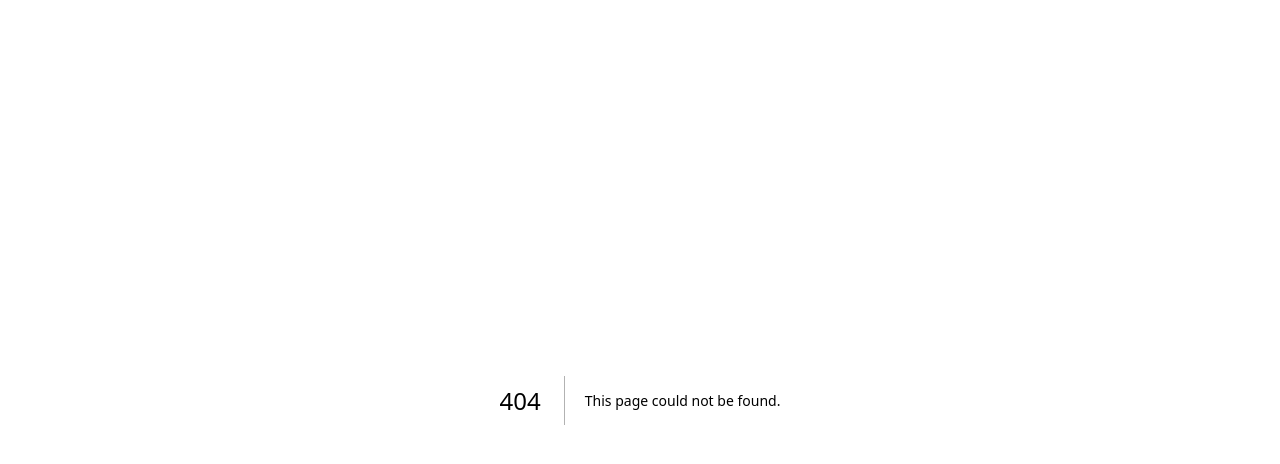
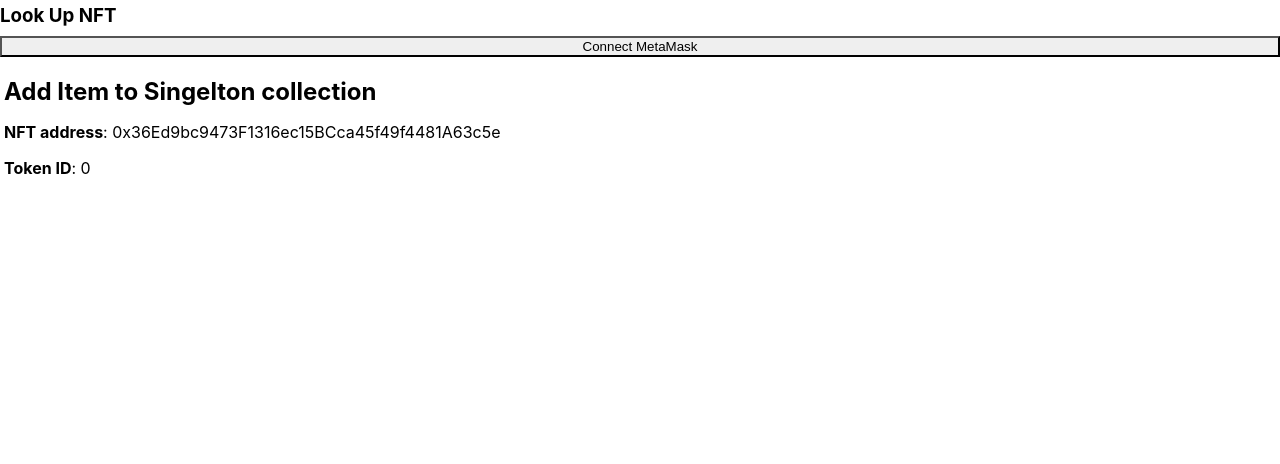
Before and after one commit to MoonSHRD/TelegramNFTMarketplace, a Next.js app in the folder dapp/: page /looknft in a window 1280 px wide. Before the commit this address had no page. Shown: the top 464 px of the page. Built offline with nearby package versions, Linux system fonts and the light colour scheme.

Commit message:
look-nft

```diff
--- /dev/null
+++ b/dapp/src/pages/looknft.tsx
@@ -0,0 +1,109 @@
+import type { NextPage } from 'next'
+import Head from 'next/head'
+import NextLink from "next/link"
+import { VStack, Heading, Box, LinkOverlay, LinkBox} from "@chakra-ui/layout"
+import { Text, Button } from '@chakra-ui/react'
+import { useState, useEffect} from 'react'
+import {ethers} from "ethers"
+import ReadNFT_Telegram from '../components/readNFT_Telegram'
+
+
+
+declare let window:any
+
+const Home: NextPage = () => {
+  const [balance, setBalance] = useState<string | undefined>()
+  const [currentAccount, setCurrentAccount] = useState<string | undefined>()
+  const [chainId, setChainId] = useState<number | undefined>()
+  const [chainname, setChainName] = useState<string | undefined>()
+
+  useEffect(() => {
+    if(!currentAccount || !ethers.utils.isAddress(currentAccount)) return
+    //client side code
+    if(!window.ethereum) return
+    const provider = new ethers.providers.Web3Provider(window.ethereum)
+    provider.getBalance(currentAccount).then((result)=>{
+      setBalance(ethers.utils.formatEther(result))
+    })
+    provider.getNetwork().then((result)=>{
+      setChainId(result.chainId)
+      setChainName(result.name)
+    })
+
+  },[currentAccount])
+
+  const onClickConnect = () => {
+    //client side code
+    if(!window.ethereum) {
+      console.log("please install MetaMask")
+      return
+    }
+    /*
+    //change from window.ethereum.enable() which is deprecated
+    //see docs: https://docs.metamask.io/guide/ethereum-provider.html#legacy-methods
+    window.ethereum.request({ method: 'eth_requestAccounts' })
+    .then((accounts:any)=>{
+      if(accounts.length>0) setCurrentAccount(accounts[0])
+    })
+    .catch('error',console.error)
+    */
+
+    //we can do it using ethers.js
+    const provider = new ethers.providers.Web3Provider(window.ethereum)
+
+    // MetaMask requires requesting permission to connect users accounts
+    provider.send("eth_requestAccounts", [])
+    .then((accounts)=>{
+      if(accounts.length>0) setCurrentAccount(accounts[0])
+    })
+    .catch((e)=>console.log(e))
+  }
+
+  const onClickDisconnect = () => {
+    console.log("onClickDisConnect")
+    setBalance(undefined)
+    setCurrentAccount(undefined)
+  }
+
+  return (
+    <>
+      <Head>
+        <title>NFT Wizard</title>
+      </Head>
+
+      <Heading as="h3"  my={4}>Look Up NFT</Heading>
+      <VStack>
+        <Box w='100%' my={4}>
+        {currentAccount
+          ? <Button type="button" w='100%' onClick={onClickDisconnect}>
+                Account:{currentAccount}
+            </Button>
+          : <Button type="button" w='100%' onClick={onClickConnect}>
+                  Connect MetaMask
+              </Button>
+        }
+        </Box>
+        {currentAccount
+          ?<Box  mb={0} p={4} w='100%' borderWidth="1px" borderRadius="lg">
+          <Heading my={4}  fontSize='xl'>Account info</Heading>
+          <Text>ETH Balance of current account: {balance}</Text>
+          <Text>Chain Info: ChainId {chainId} name {chainname}</Text>
+        </Box>
+        :<></>
+        }
+        <Box  mb={0} p={4} w='100%' borderWidth="1px" borderRadius="lg">
+          <Heading my={4}  fontSize='xl'>Add Item to Singelton collection</Heading>
+          <ReadNFT_Telegram
+            addressContract='0x36Ed9bc9473F1316ec15BCca45f49f4481A63c5e'
+            currentAccount={currentAccount}
+          />
+        </Box>
+
+
+...
+      </VStack>
+    </>
+  )
+}
+
+export default Home
```
